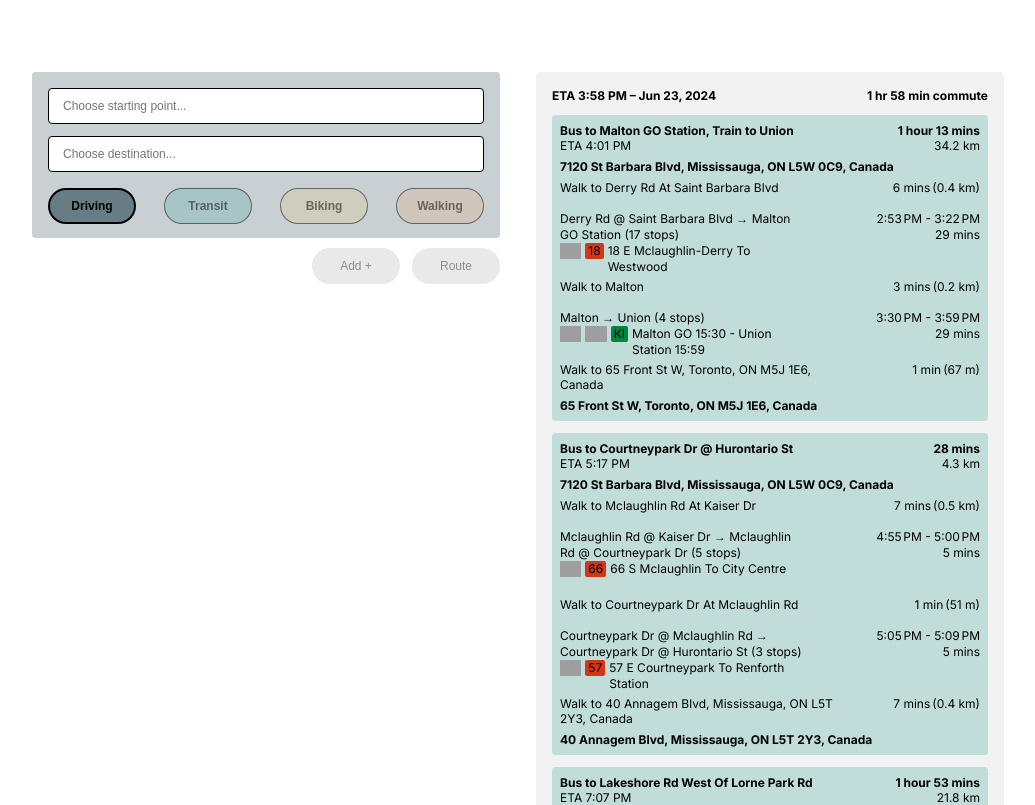
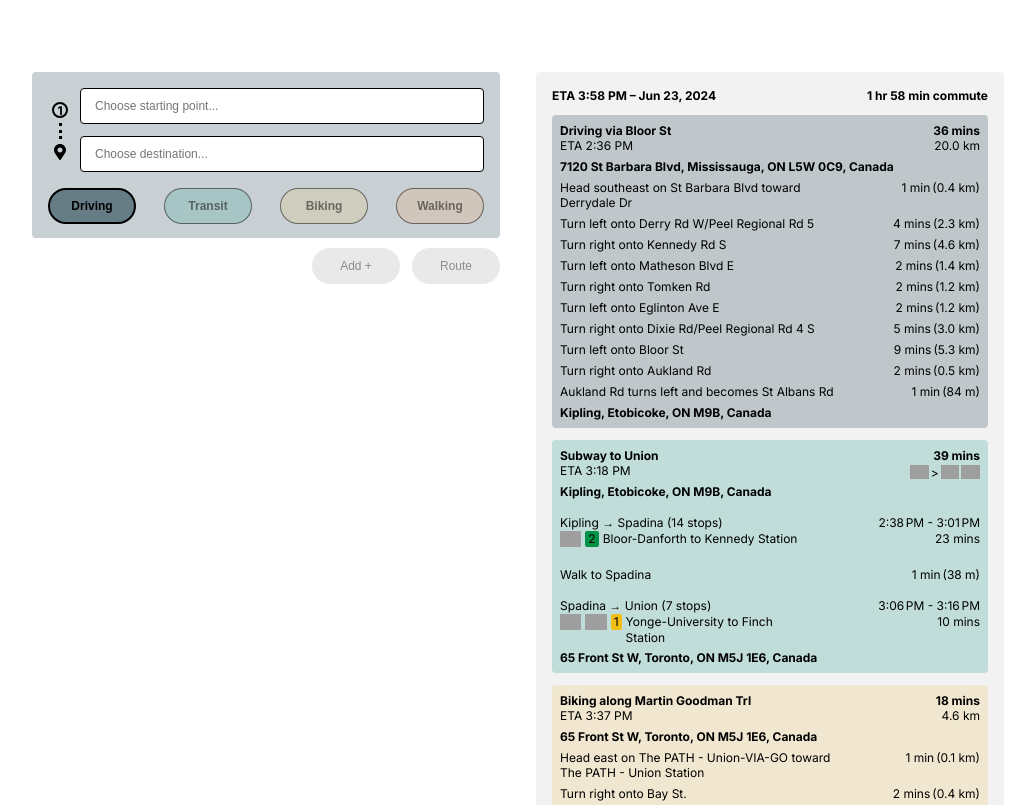
Before and after one commit to tsaruggan/mixed-maps, a Next.js app: page / in a window 1280 px wide. Shown: the top 805 px of the page, without its empty margins (122-1157 px from the left). Built offline with nearby package versions, Linux system fonts and the light colour scheme; grey boxes are pictures that could not be loaded.

Commit message:
added iconz and numbers to route building block

```diff
--- a/package.json
+++ b/package.json
@@ -9,8 +9,9 @@
     "lint": "next lint"
   },
   "dependencies": {
+    "next": "14.2.4",
     "react": "^18",
     "react-dom": "^18",
-    "next": "14.2.4"
+    "react-icons": "^5.2.1"
   }
 }
--- a/src/components/RouteBuildingBlock.js
+++ b/src/components/RouteBuildingBlock.js
@@ -1,15 +1,15 @@
 import React, { Component } from 'react';
 import styles from "@/styles/Home.module.css";
+import { FaMapMarkerAlt } from "react-icons/fa";
 
 const transportOptions = [
     { name: "Driving", color: "38, 70, 83" },
     { name: "Transit", color: "42, 157, 143" },
     { name: "Biking", color: "233, 196, 106" },
     { name: "Walking", color: "244, 162, 97" }
-]
+];
 
 class RouteBuildingBlock extends Component {
-
     constructor(props) {
         super(props);
         this.state = {
@@ -17,15 +17,17 @@ class RouteBuildingBlock extends Component {
         };
     }
 
-    handleAddressTextFieldChange(addressType, event){
+    handleAddressTextFieldChange(addressType, event) {
         this.props.onAddressChange(this.props.index, addressType, event.target.value);
     };
 
     render() {
         const backgroundColor = `rgba(${transportOptions.find(option => option.name == this.state.selectedTransportOption).color}, 0.25)`;
         return (
-            <div className={styles.routeBuildingBlock} style={{backgroundColor: backgroundColor}}>
-                <div style={{height: '84px', display: 'flex', flexDirection: 'column', justifyContent: 'space-between'}}>
+            <div className={styles.routeBuildingBlock} style={{ backgroundColor: backgroundColor }}>
+                <div style={{ width: '100%', display: 'flex', flexDirection: 'row', justifyContent: 'flex-start' }}>
+                    <NumberedMarker number={this.props.index + 1} />
+                    <div style={{ flexGrow: 1, display: 'flex', flexDirection: 'column', justifyContent: 'space-between' }}>
                         <AddressTextField
                             name="starting"
                             placeholder="Choose starting point..."
@@ -41,13 +43,15 @@ class RouteBuildingBlock extends Component {
                             disabled={false}
                         />
                     </div>
-                <div style={{width: '100%', display: 'flex', justifyContent: 'space-between', paddingTop: '16px'}}>
+                </div>
+
+                <div style={{ width: '100%', display: 'flex', justifyContent: 'space-between', paddingTop: '16px' }}>
                     {transportOptions.map((option) => (
                         <TransportOptionButton
                             key={option.name}
                             transportOption={option}
                             isActive={option.name == this.state.selectedTransportOption}
-                            handleOnClick={(e) => this.setState({selectedTransportOption: option.name})}
+                            handleOnClick={(e) => this.setState({ selectedTransportOption: option.name })}
                         />
                     ))}
                 </div>
@@ -57,7 +61,6 @@ class RouteBuildingBlock extends Component {
 }
 
 export default RouteBuildingBlock;
-
 
 function AddressTextField({ name, placeholder, value, onChange, disabled }) {
     return (
@@ -88,3 +91,69 @@ function TransportOptionButton({ transportOption, isActive, handleOnClick }) {
         </button>
     );
 }
+
+const NumberedMarker = ({ number }) => {
+    const containerStyle = {
+        display: 'flex',
+        alignItems: 'center',
+        flexDirection: 'column',
+        width: '24px',
+        height: '84px',
+        paddingTop: '10px',
+        paddingBottom: '8px',
+        marginRight: '8px',
+    };
+
+    const numberContainerStyle = {
+        display: 'flex',
+        alignItems: 'center',
+        justifyContent: 'center',
+        width: '24px',
+        height: '24px',
+    };
+
+    const numberStyle = {
+        width: '16px', // Reduced width
+        height: '16px', // Reduced height
+        borderRadius: '50%',
+        border: '2px solid black',
+        color: 'black',
+        display: 'flex',
+        alignItems: 'center',
+        justifyContent: 'center',
+        fontSize: '12px', // Adjusted font size
+        fontWeight: 'bold',
+        backgroundColor: 'transparent',
+    };
+
+    const dottedLineStyle = {
+        borderLeft: '3px dotted black',
+        flexGrow: 1,
+        margin: '1px 0',
+    };
+
+    const iconContainerStyle = {
+        display: 'flex',
+        alignItems: 'center',
+        justifyContent: 'center',
+        width: '24px',
+        height: '24px',
+    };
+
+    const iconStyle = {
+        fontSize: '16px',
+        color: 'black',
+    };
+
+    return (
+        <div style={containerStyle}>
+            <div style={numberContainerStyle}>
+                <div style={numberStyle}>{number}</div>
+            </div>
+            <div style={dottedLineStyle}></div>
+            <div style={iconContainerStyle}>
+                <FaMapMarkerAlt style={iconStyle} />
+            </div>
+        </div>
+    );
+};
--- a/src/components/RouteOverview.js
+++ b/src/components/RouteOverview.js
@@ -45,14 +45,44 @@ class RouteOverview extends Component {
 export default RouteOverview;
 
 function RouteDirectionsBlock({ travelMode, title, eta, duration, distance, color, instructions, startAddress, endAddress }) {
+
     const renderTransitCommuteIconPreview = () => {
-        // I'LL  BE BACK AFTER NY
-        <span>
-            {instructions.map((instruction, index) => (
-                {}
-            ))}
-        </span>
-    }
+        const walkingThresholdDuration = 300;
+        return (
+            <span className={styles.transitCommuteIconPreview}>
+                {instructions.map((instruction, index) => {
+                    if (instruction.mode === 'walking' && instruction.duration.value < walkingThresholdDuration) {
+                        return null;
+                    }
+
+                    return (
+                        <React.Fragment key={index}>
+                            {instruction.mode === 'walking' ? (
+                                <img src={walkingIconSrc} className={styles.transitCommuteIcon} />
+                            ) : (
+                                <>
+                                    <img src={instruction.transitDetails.vehicle.localIcon} className={styles.transitCommuteIcon} />
+                                    <img src={instruction.transitDetails.vehicle.icon} className={styles.transitCommuteIcon} />
+                                </>
+                            )}
+                            {index < instructions.length-1 && (
+                                <>
+                                    {index === instructions.length-2 && instructions[index+1].mode === 'walking' && instructions[index+1].duration.value < walkingThresholdDuration ? (
+                                        <></>
+                                    ) : (
+                                        <span style={{ height: '100%', width: 'auto', display: 'flex', alignItems: 'center' }}>{">"}</span>
+                                    )}
+                                </>
+                            )}
+
+                        </React.Fragment>
+                    );
+                })}
+            </span>
+        );
+    };
+
+
 
     return (
         <div className={styles.routeDirectionsBlock} style={{ backgroundColor: color }}>
@@ -61,9 +91,9 @@ function RouteDirectionsBlock({ travelMode, title, eta, duration, distance, colo
                     <p style={{ fontWeight: '700' }}>{title}</p>
                     <p>ETA {eta}</p>
                 </div>
-                <div style={{ textAlign: 'end' }}>
+                <div style={{ textAlign: 'end', height: '16px' }}>
                     <p style={{ fontWeight: '700' }}>{duration}</p>
-                    {travelMode == 'transit' ? <p>{distance}</p> : <p>{distance}</p>}
+                    {travelMode == 'transit' ? renderTransitCommuteIconPreview(instructions) : <p>{distance}</p>}
 
                 </div>
             </div>
--- a/src/pages/api/directions.js
+++ b/src/pages/api/directions.js
@@ -4,7 +4,7 @@ import fs from 'fs';
 import path from 'path';
 
 export default function handler(req, res) {
-  const filePath = path.resolve(process.cwd(), 'src', 'data', 'directions2.json');
+  const filePath = path.resolve(process.cwd(), 'src', 'data', 'directions.json');
   const fileContents = fs.readFileSync(filePath, 'utf8');
 
   res.status(200).json(JSON.parse(fileContents));
--- a/src/styles/Home.module.css
+++ b/src/styles/Home.module.css
@@ -80,6 +80,12 @@
   border: 2px solid #000000;
   font-weight: 700;
   cursor: pointer;
+}
+
+@media (max-width: 424px) {
+  .transportOptionButton {
+    width: 72px;
+  }
 }
 
 .active {
@@ -176,3 +182,18 @@
     justify-content: flex-start;
   }
 }
+
+.transitCommuteIconPreview {
+  display: flex;
+  align-items: center;
+  height: 16px;
+  gap: 2px;
+  padding-top: 2px;
+}
+
+.transitCommuteIcon {
+  height: 100%;
+  width: auto;
+  /* margin-left: 2px; */
+  /* margin-right: 2px; */
+}
```
Also changed, not shown: 1 other file (tests, documents, lock files or other folders). Lines whose indentation alone changed are shown as unchanged.
